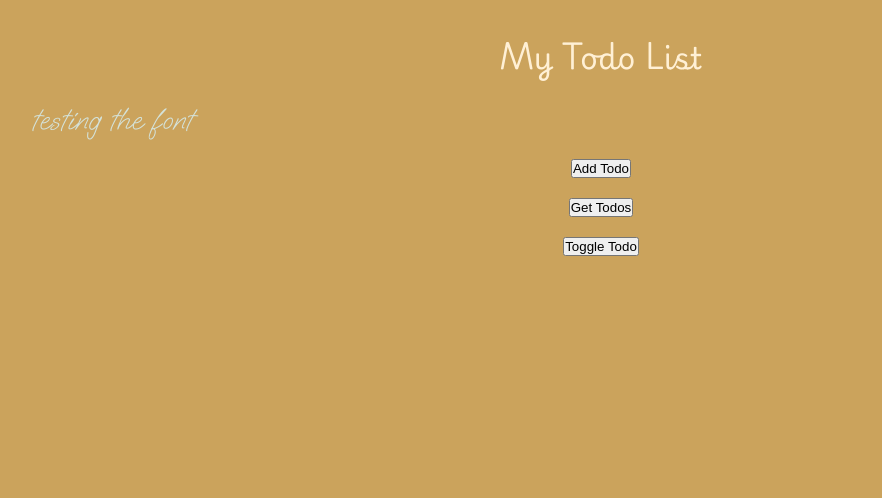
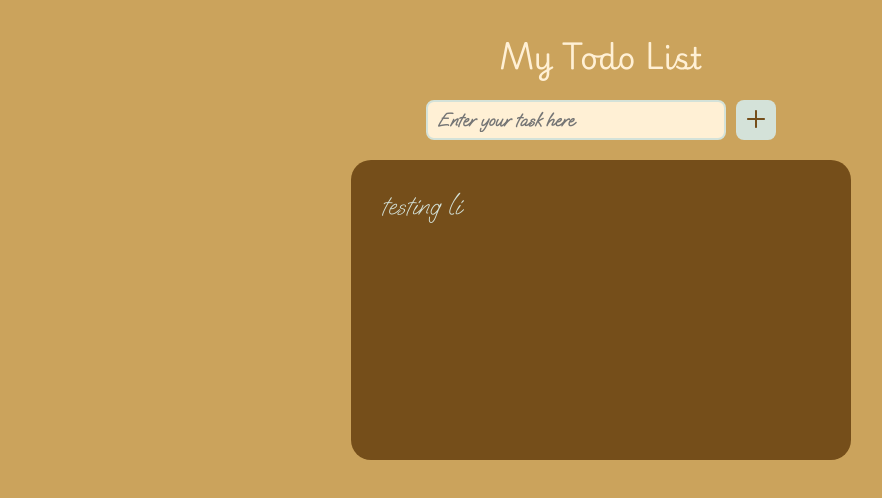
Before and after one commit to parham-ghasemi/todo-app, a website with bundled scripts: page index.html in a window 1280 px wide. Shown: the whole page, without its empty margins (39-921 px from the left). Built offline with nearby package versions, Linux system fonts and the light colour scheme.

Commit message:
Made the app functional

```diff
--- a/index.html
+++ b/index.html
@@ -17,12 +17,36 @@
   <body class="text-primary bg">
     <h1 class="header text-light">My Todo List</h1>
     <main>
-      <p class="text-font">testing the font</p>
+      <div class="add-task-container">
+        <form id="task-form" class="task-form">
+          <input
+            type="text"
+            id="task-input"
+            class="task-input"
+            placeholder="Enter your task here"
+            required
+          />
+          <button type="submit" id="add-task-button" class="add-task-button">
+            <svg
+              xmlns="http://www.w3.org/2000/svg"
+              viewBox="0 0 24 24"
+              width="24"
+              height="24"
+            >
+              <path
+                d="M12 2C11.4477 2 11 2.4477 11 3V10H4C3.4477 10 3 10.4477 3 11C3 11.5523 3.4477 12 4 12H11V19C11 19.5523 11.4477 20 12 20C12.5523 20 13 19.5523 13 19V12H20C20.5523 12 21 11.5523 21 11C21 10.4477 20.5523 10 20 10H13V3C13 2.4477 12.5523 2 12 2Z"
+                fill="currentColor"
+              />
+            </svg>
+          </button>
+        </form>
+      </div>
+      <div class="tasks-container">
+        <ul id="tasks-list" class="tasks-list">
+          <li class="text-font">testing li</li>
+        </ul>
+      </div>
     </main>
-
-    <button id="add-todo">Add Todo</button>
-    <button id="get-todos">Get Todos</button>
-    <button id="toggle-todo">Toggle Todo</button>
 
     <script src="dist/app/app.js"></script>
   </body>
--- a/src/app/app.ts
+++ b/src/app/app.ts
@@ -1,25 +1,73 @@
-// Access the methods exposed via contextBridge in preload.js
-const addTodoButton = document.getElementById('add-todo');
-const getTodosButton = document.getElementById('get-todos');
-const toggleTodoButton = document.getElementById('toggle-todo');
+const tasksList = document.getElementById('tasks-list') as HTMLUListElement;
 
-// Get all todos when the button is clicked
-getTodosButton?.addEventListener('click', () => {
-  window.electron.getTodos().then((todos) => {
-    console.log(todos); // Log todos to the console
-  });
+// Function to render tasks in the list
+const renderTasks = async () => {
+  try {
+    const todos = await window.electron.getTodos();
+    tasksList.innerHTML = ''; // Clear current tasks
+    todos.forEach((task: { id: number; task: string; completed: boolean }) => {
+      const taskItem = document.createElement('li');
+      taskItem.classList.add('text-font');
+      taskItem.textContent = task.task; // Set the task text
+
+      // If the task is completed, add the completion line
+      if (task.completed) {
+        const line = document.createElement('div');
+        line.classList.add('complete-line'); // Corrected class name
+        taskItem.classList.add('completed'); // Add completed class for strike-through
+        taskItem.appendChild(line); // Append the line element
+      }
+
+      taskItem.addEventListener('click', () => toggleTaskCompletion(task.id, taskItem));
+
+      tasksList.appendChild(taskItem);
+    });
+  } catch (error) {
+    console.error('Error fetching tasks:', error);
+  }
+};
+
+document.addEventListener('DOMContentLoaded', renderTasks);
+
+// Function to toggle the completion of a task
+const toggleTaskCompletion = async (taskId: number, taskElement: HTMLLIElement) => {
+  try {
+    await window.electron.toggleTodo(taskId); // Toggle the task completion in DB
+
+    // Toggle task completion UI
+    if (taskElement.classList.contains('completed')) {
+      taskElement.classList.remove('completed'); // Remove completed class
+      const line = taskElement.querySelector('.complete-line');
+      if (line) {
+        taskElement.removeChild(line); // Remove the line if it's there
+      }
+    } else {
+      taskElement.classList.add('completed'); // Add completed class for strike-through
+      const line = document.createElement('div');
+      line.classList.add('complete-line'); // Add the completion line
+      taskElement.appendChild(line); // Append the line element to taskItem
+    }
+  } catch (error) {
+    console.error('Error toggling task completion:', error);
+  }
+};
+
+
+
+const inputForm = document.getElementById('task-form') as HTMLFormElement;
+const taskInput = document.getElementById('task-input') as HTMLInputElement;
+
+inputForm?.addEventListener('submit', (event) => {
+  event.preventDefault(); // Prevent the default form submission (page reload)
+  const task = taskInput.value.trim(); // Trim any extra spaces
+
+  if (task) {
+    window.electron.addTodo(task).then(() => {
+      console.log('New task added');
+      taskInput.value = ''; // Clear the input after adding the task
+      renderTasks();
+    }).catch((error) => {
+      console.error('Error adding task:', error); // Handle any errors
+    });
+  }
 });
-
-// Add a new todo when the button is clicked
-addTodoButton?.addEventListener('click', () => {
-  window.electron.addTodo('New Task').then(() => {
-    console.log('New task added');
-  });
-});
-
-// Toggle todo completion (example for todo with id 1)
-toggleTodoButton?.addEventListener('click', () => {
-  window.electron.toggleTodo(1).then(() => {
-    console.log('Toggled completion for todo with ID 1');
-  });
-});
--- a/src/style/style.css
+++ b/src/style/style.css
@@ -9,6 +9,7 @@
   font-family: 'Playwrite';
   src: url('../fonts/PlaywriteITModerna-Regular.ttf') format('truetype');
 }
+
 @font-face {
   font-family: 'OoohBaby';
   src: url('../fonts/OoohBaby-Regular.ttf') format('truetype');
@@ -30,7 +31,12 @@ body {
 }
 
 main {
-  width: 100%;
+  width: 500px;
+  display: flex;
+  flex-direction: column;
+  justify-content: center;
+  align-items: center;
+  gap: 20px;
   height: 100%;
 }
 
@@ -43,7 +49,7 @@ main {
 .text-font {
   font-family: 'OoohBaby';
   font-weight: 500;
-  font-size: 2rem;
+  font-size: 1.7rem;
 }
 
 .bg {
@@ -73,3 +79,142 @@ main {
 .bg-dark {
   color: var(--dark-color);
 }
+
+.add-task-container {
+  display: flex;
+  align-items: center;
+  justify-content: center;
+  gap: 15px;
+  width: 100%;
+  max-width: 400px;
+  text-align: center;
+}
+
+.task-form {
+  display: flex;
+  align-items: center;
+  justify-content: center;
+  gap: 10px;
+}
+
+.task-input {
+  height: 40px;
+  width: 300px;
+  padding: 0 10px;
+  font-size: 1.2rem;
+  font-family: 'OoohBaby';
+  font-weight: 700;
+  border: 2px solid var(--primary-color);
+  border-radius: 8px;
+  background-color: var(--light-color);
+  color: var(--dark-color);
+  outline: none;
+  transition: all 0.3s ease;
+}
+
+.task-input:focus {
+  border-color: var(--dark-color);
+  box-shadow: 0 0 5px var(--dark-color);
+}
+
+.add-task-button {
+  display: flex;
+  align-items: center;
+  justify-content: center;
+  width: 40px;
+  height: 40px;
+  background-color: var(--primary-color);
+  color: var(--dark-color);
+  border: none;
+  border-radius: 8px;
+  cursor: pointer;
+  transition: background-color 0.3s ease;
+}
+
+.add-task-button:hover {
+  background-color: var(--dark-color);
+  color: var(--light-color);
+}
+
+.tasks-container {
+  background-color: var(--dark-color);
+  width: 100%;
+  border-radius: 20px;
+  padding: 20px;
+  min-height: 300px;
+}
+
+.tasks-list {
+  list-style-type: none;
+  display: flex;
+  flex-direction: column;
+  padding: 0;
+  margin: 0;
+}
+
+.tasks-list li {
+  cursor: pointer;
+  width: fit-content;
+  position: relative;
+  padding: 10px;
+}
+
+.complete-line {
+  position: absolute;
+  height: 3px;
+  border-radius: 30px;
+  background-color: var(--light-color);
+  width: 0%;
+  top: 50%;
+  left: 0;
+  animation: complete-animation 500ms forwards;
+}
+
+.completed {
+  color: var(--bg-color);
+}
+
+@keyframes complete-animation {
+  from {
+    width: 0%;
+  }
+
+  to {
+    width: 100%;
+  }
+}
+
+/* Customize the scrollbar container */
+::-webkit-scrollbar {
+  width: 12px;
+  /* width of the scrollbar */
+  height: 12px;
+  /* height of the horizontal scrollbar */
+}
+
+/* Customize the scrollbar track (the background area of the scrollbar) */
+::-webkit-scrollbar-track {
+  background-color: var(--bg-color);
+  /* Set the track background color */
+  border-radius: 8px;
+}
+
+/* Customize the scrollbar thumb (the part that moves) */
+::-webkit-scrollbar-thumb {
+  background-color: var(--light-color);
+  /* Set the thumb color */
+  border-radius: 8px;
+  border: 3px solid var(--bg-color);
+  /* Add border to the thumb for better contrast */
+}
+
+/* Hover effect for the scrollbar thumb */
+::-webkit-scrollbar-thumb:hover {
+  background-color: var(--dark-color);
+  /* Change thumb color on hover */
+}
+
+/* Customize the scrollbar corner (where vertical and horizontal scrollbars meet) */
+::-webkit-scrollbar-corner {
+  background-color: var(--bg-color);
+}
```
Also changed, not shown: 1 other file.
